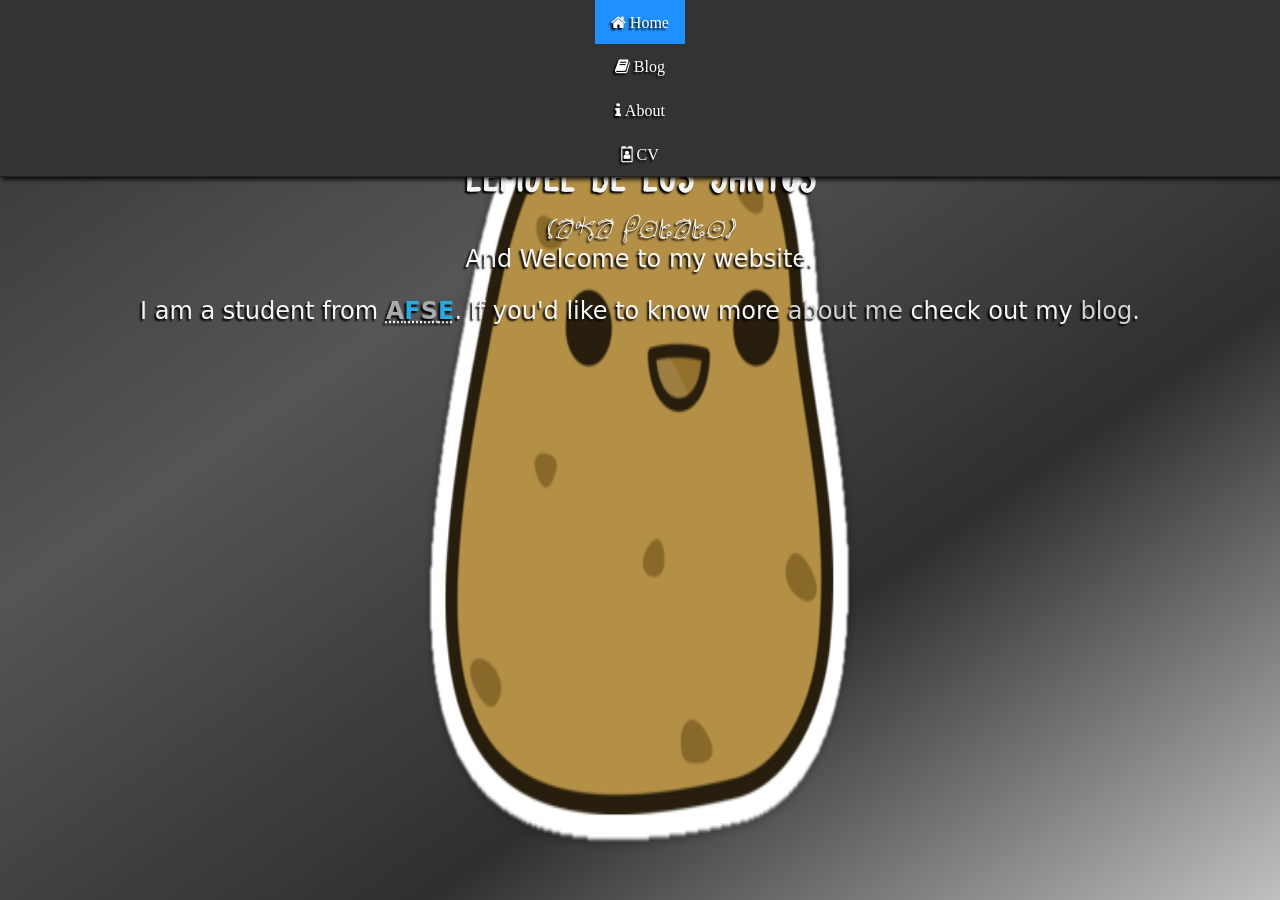
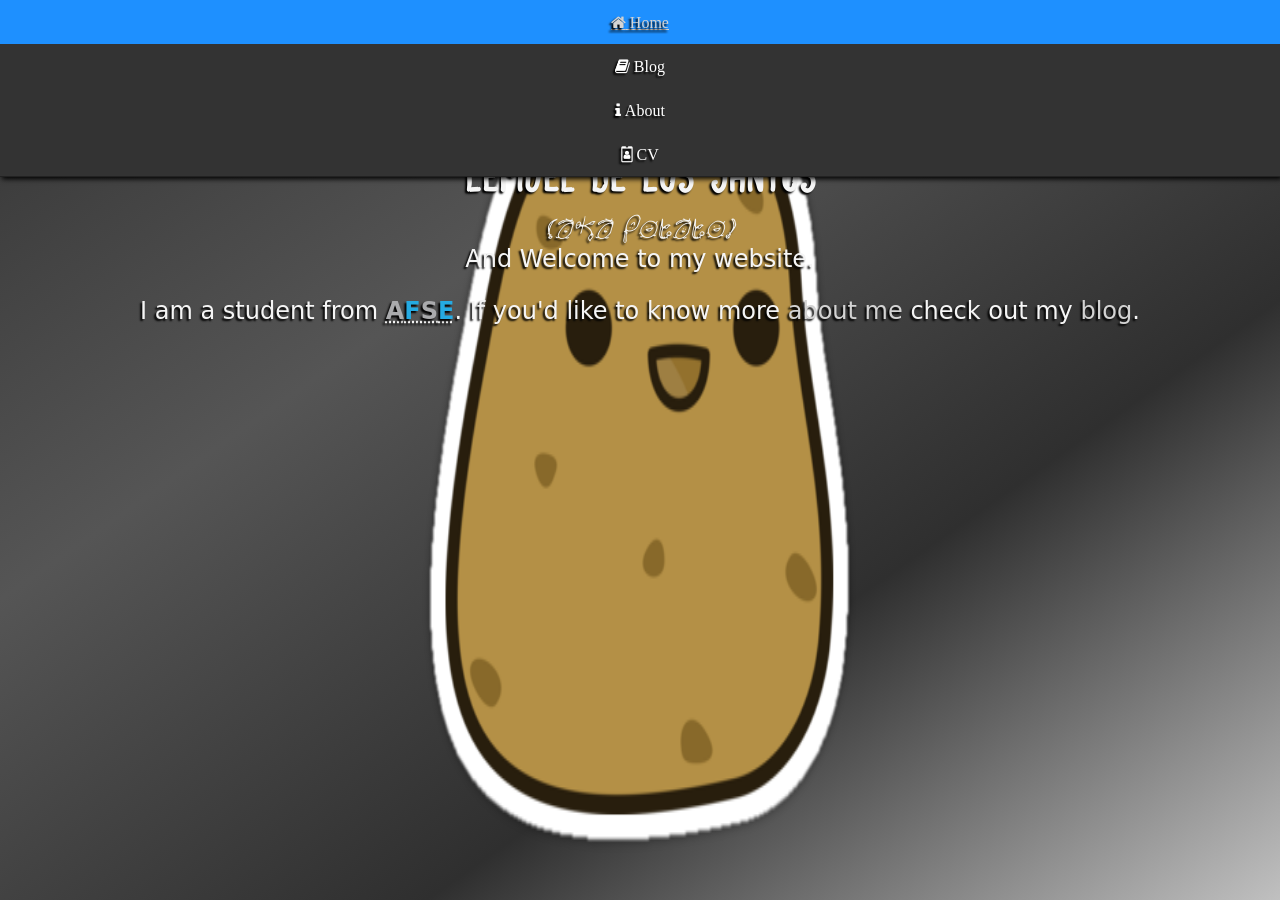
Before and after one commit to lemueldls/lemueld6200.github.io, a Jekyll site: the page built from index.html, in a window 1280 px wide. Built offline with Jekyll 4.4.1, drawn with Linux system fonts in a browser that asks for light colours.

Commit message:
Update main.css

```diff
--- a/css/main.css
+++ b/css/main.css
@@ -141,6 +141,9 @@ li a:hover:not(.active) {
 	width: 100%;
 	height: 100%;
 	background: #333;
+}
+.menu li a {
+	width: 100%;
 }
 .active {
     background-color: dodgerblue;
```
